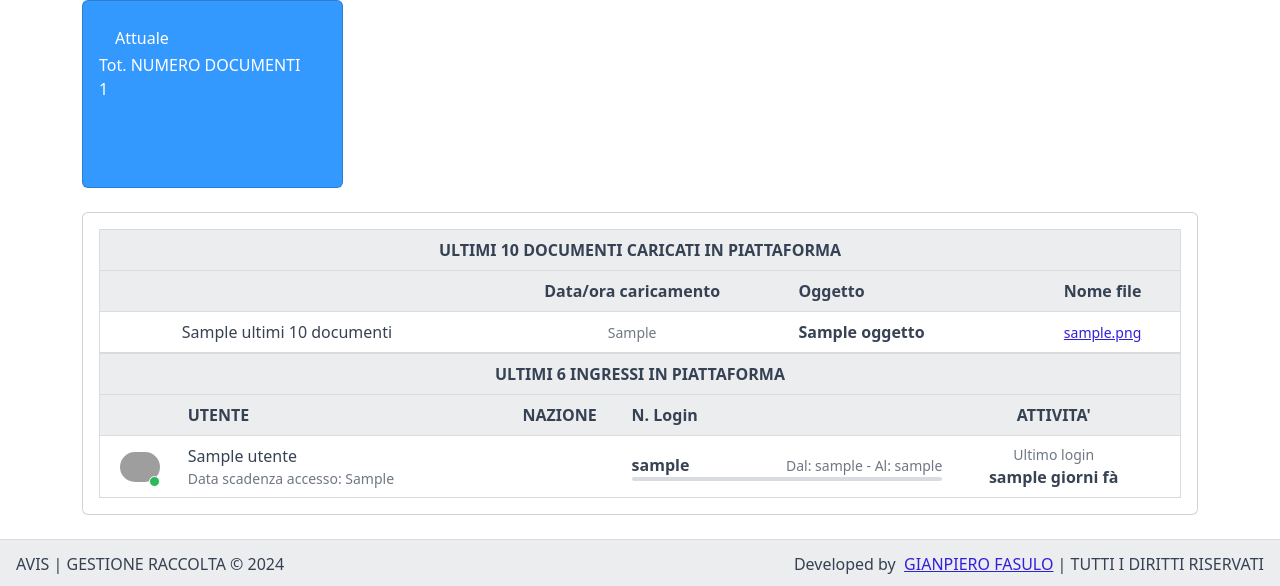
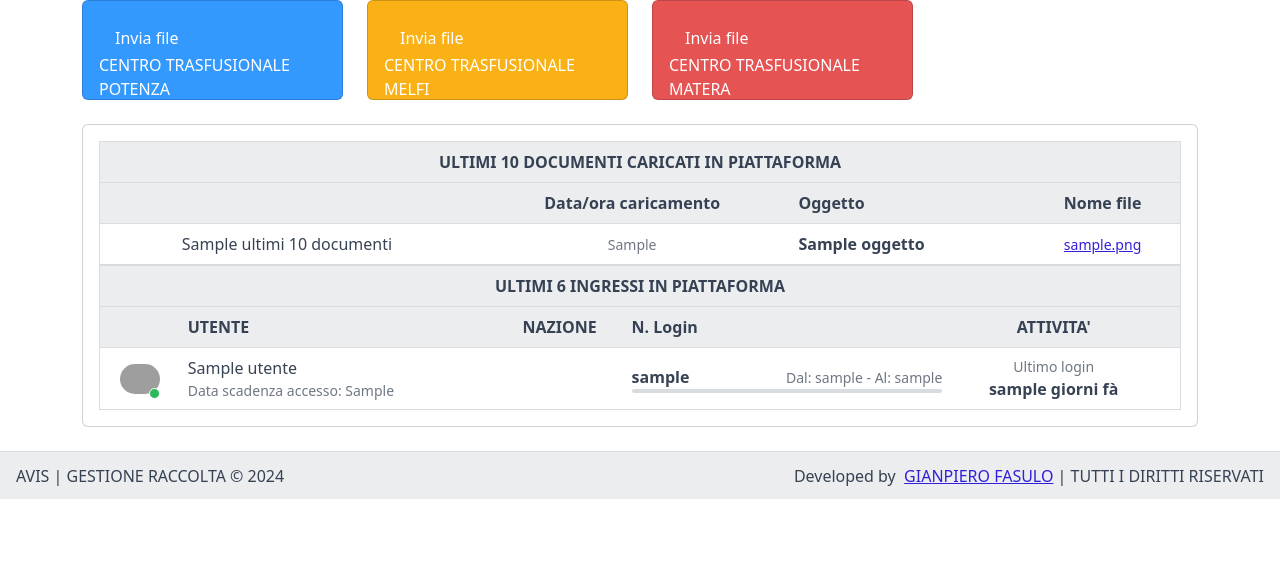
Before and after one commit to gianpierofasulo/gestioneraccolte, a PHP site: template app/view/dashboard_ctssede.phtml in a window 1280 px wide. Shown: the top 586 px of the page. Run offline with PHP 8.4, Linux system fonts and the light colour scheme; the template is opened without the code that fills it: most values are stand-ins (such as "Sample title", 1, 10 or a date in 2020); grey boxes are pictures that could not be loaded.

Commit message:
Aggiunti link diretti in dashboard ai centri trasfusionali. Lato SEDE

```diff
--- a/app/model/controllo_login.php
+++ b/app/model/controllo_login.php
@@ -23,7 +23,7 @@ $client_ip = filter_input(INPUT_POST, 'ip_client', FILTER_SANITIZE_STRING );
           //  $authenticator = new PHPGangsta_GoogleAuthenticator();
 
             $login = new Login;
-            $controllo_login = $login->controllo($email, $password);
+            $controllo_login = $login->controllo($email , $password );
 
 
             $utente_id = $controllo_login['id'];
@@ -85,7 +85,7 @@ $client_ip = filter_input(INPUT_POST, 'ip_client', FILTER_SANITIZE_STRING );
                     $utente = new Utente;
                     $registra_sessione = $utente->registra_sessione( $utente_id, $utente_nome, $utente_email,
                             $utente_data_scadenza, $utente_attivo, $utente_ruolo, $utente_id_ruolo);
-
+                    $login->registra_secret( $client_ip, $utente_id, '');
                     if (!$registra_sessione) {
                         die('ERRORE GESTIONE SESSIONE');
                     }
--- a/app/view/dashboard_ctssede.phtml
+++ b/app/view/dashboard_ctssede.phtml
@@ -4,62 +4,70 @@
 
 
            <div class="col-sm-6 col-lg-3">
-              <div class="card mb-4 text-white bg-info">
+            <a href="index.php?page=documenti_gestione&idc=42" style="text-decoration: none;">
+              <div class="card mb-4 text-white bg-info"  style="height:100px;">
                 <div class="card-body pb-0 d-flex justify-content-between align-items-start">
                   <div>
                     <div class="fs-4 fw-semibold"><?php # $numero_totale_macchine['numero_macchine']; ?> <span class="fs-6 fw-normal">
                         <svg class="icon">
                           <use xlink:href="vendors/@coreui/icons/svg/free.svg#cil-arrow-top"></use>
-                        </svg>Attuale</span></div>
-                    <div>Tot. NUMERO DOCUMENTI</div>
-                    <?= $numero_documenti['n_documenti']; ?>
+                        </svg>Invia file</span></div>
+                    <div>CENTRO TRASFUSIONALE POTENZA</div>
+                    <?php #echo $numero_documenti['n_documenti']; ?>
                   </div>
 
                 </div>
-                <div class="c-chart-wrapper mt-3 mx-3" style="height:70px;">
+                <!-- <div class="c-chart-wrapper mt-3 mx-3" style="height:70px;">
                   <canvas class="chart" id="card-chart2" height="70"></canvas>
+                </div> -->
               </div>
-              </div>
+            </a>
             </div>
 
-               <!-- /.col-->
-           <!--  <div class="col-sm-6 col-lg-3">
-              <div class="card mb-4 text-white bg-warning">
+            <div class="col-sm-6 col-lg-3">
+              <a href="index.php?page=documenti_gestione&idc=41" style="text-decoration: none;">
+                <div class="card mb-4 text-white bg-warning"  style="height:100px;">
                   <div class="card-body pb-0 d-flex justify-content-between align-items-start">
                     <div>
-                    <div class="fs-4 fw-semibold"><?php # $numero_tot_prodotti_cat_generale['num_prodotti_cat_generale']; ?><span class="fs-6 fw-normal">
+                      <div class="fs-4 fw-semibold">
+                        <span class="fs-6 fw-normal">
                           <svg class="icon">
                             <use xlink:href="vendors/@coreui/icons/svg/free.svg#cil-arrow-top"></use>
-                        </svg></span></div>
-                    <div>N. UDR</div>
+                          </svg>Invia file</span></div>
+                      <div>CENTRO TRASFUSIONALE MELFI</div>
+                      <?php #echo $numero_documenti['n_documenti']; ?>
                     </div>
 
                   </div>
-                <div class="c-chart-wrapper mt-3" style="height:70px;">
-                  <canvas class="chart" id="card-chart3" height="70"></canvas>
+                  <!-- <div class="c-chart-wrapper mt-3 mx-3" style="height:70px;">
+                    <canvas class="chart" id="card-chart2" height="70"></canvas>
+                  </div> -->
                 </div>
+              </a>
             </div>
-            </div> -->
 
-                <!-- /.col-->
-          <!--   <div class="col-sm-6 col-lg-3">
-              <div class="card mb-4 text-white bg-danger">
+            <div class="col-sm-6 col-lg-3">
+              <a href="index.php?page=documenti_gestione&idc=43" style="text-decoration: none;">
+                <div class="card mb-4 text-white bg-danger"  style="height:100px;">
                   <div class="card-body pb-0 d-flex justify-content-between align-items-start">
                     <div>
-                    <div class="fs-4 fw-semibold"><?php # $numero_tot_prodotti_cat_esercente['num_prodotti_cat_esercente'] ?> <span class="fs-6 fw-normal">
+                      <div class="fs-4 fw-semibold">
+                        <span class="fs-6 fw-normal">
                           <svg class="icon">
-                          <use xlink:href="vendors/@coreui/icons/svg/free.svg#cil-arrow-bottom"></use>
-                        </svg> </span></div>
-                    <div>N. PDR</div>
+                            <use xlink:href="vendors/@coreui/icons/svg/free.svg#cil-arrow-top"></use>
+                          </svg>Invia file</span></div>
+                      <div>CENTRO TRASFUSIONALE MATERA</div>
+                      <?php #echo $numero_documenti['n_documenti']; ?>
                     </div>
 
                   </div>
-                <div class="c-chart-wrapper mt-3 mx-3" style="height:70px;">
-                  <canvas class="chart" id="card-chart4" height="70"></canvas>
+                  <!-- <div class="c-chart-wrapper mt-3 mx-3" style="height:70px;">
+                    <canvas class="chart" id="card-chart2" height="70"></canvas>
+                  </div> -->
                 </div>
+              </a>
             </div>
-            </div> -->
-            <!-- /.col-->
+
 
           </div><!-- ROW -->
 
@@ -123,7 +131,7 @@
                                 <td class="text-center">
                                   <div class="clearfix">
 
-                                    <div class="class="text-center""><small class="text-medium-emphasis">
+                                    <div class="text-center"><small class="text-medium-emphasis">
                                       <a href="../app/xcrud/documenti/<?= $nome_file; ?>" target="_blank"><?= $nome_file; ?></a>
                                     </small></div>
                                   </div>
@@ -165,7 +173,9 @@
                       </thead>
                       <tbody>
                            <?php
+
                                                 $img_count = 0;
+                                                if ($elenco_login_utente) {
                                                 foreach( $elenco_login_utente as $row_utente) {
                                                             $utente = $row_utente["utente"];
                                                             $data_scadenza =  $row_utente["data_scadenza"];
@@ -174,6 +184,7 @@
                                                             $ultimo_login =  $row_utente["ultimo_login"];
                                                             $giorni_da_utlimo_login =  $row_utente["giorni_da_utlimo_login"];
                                                             $img_count++;
+                                                }
 
 
                             ?>
@@ -212,6 +223,7 @@
 
                       </tbody>
                     </table>
+
                   </div>
           </div><!-- End card body user -->
           </div>
```
Also changed, not shown: app/model/documenti_gestione.php (+7 -1 lines), app/view/documenti_gestione.phtml (+6 -1 lines), 1 other file. Lines whose indentation alone changed are shown as unchanged.
